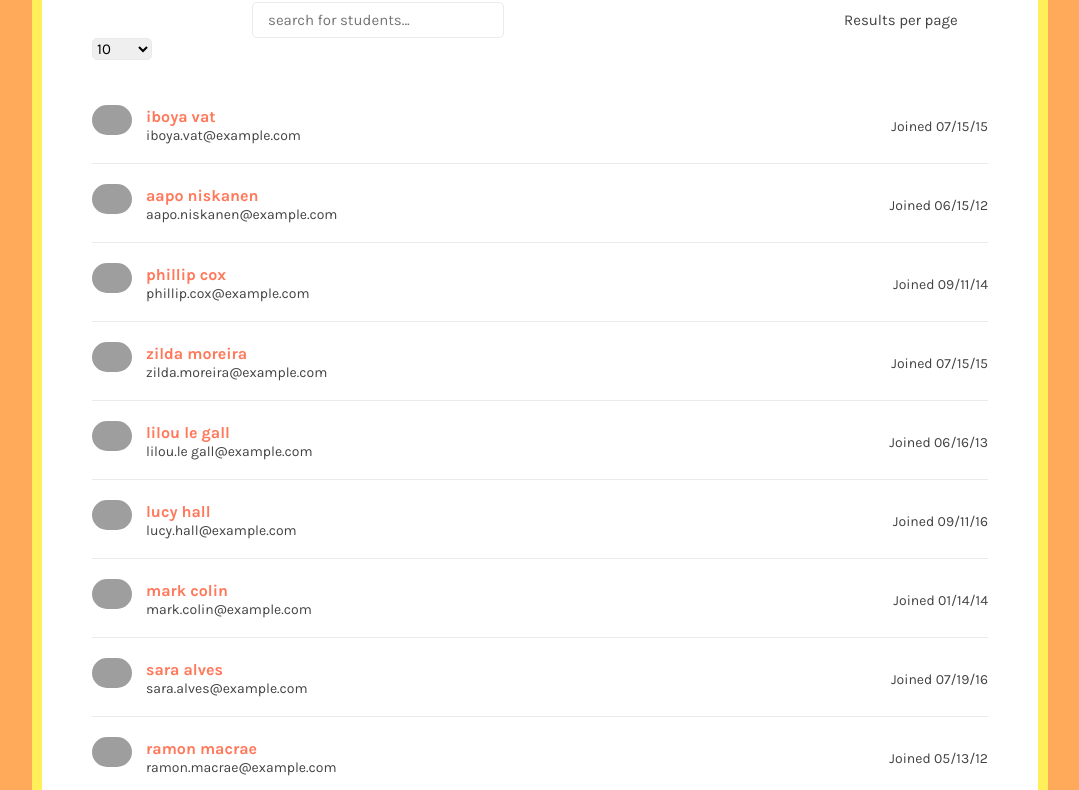
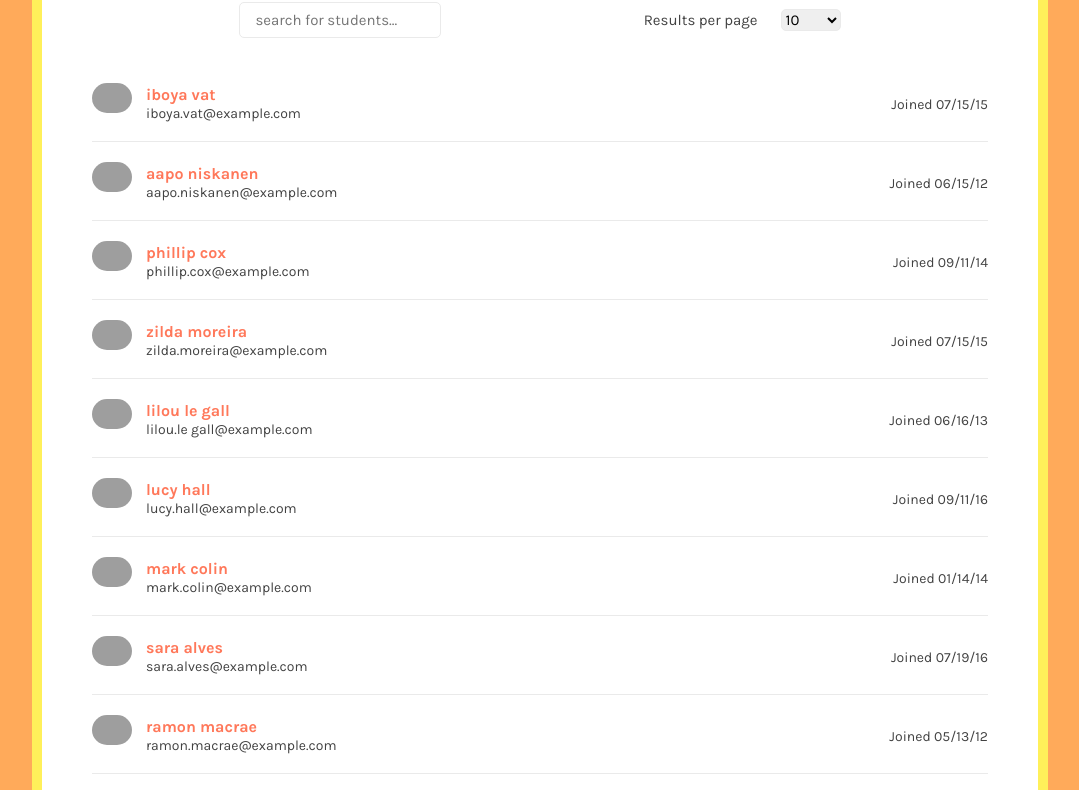
Before and after one commit to kimdrezdon/list-pagination-and-filtering, a plain HTML site: page index.html in a window 1280 px wide. Shown: the part 151-941 px from the top of the page, without its empty margins (100-1179 px from the left). Drawn offline with Linux system fonts and the light colour scheme; grey boxes are pictures that could not be loaded.

Commit message:
Fix alignment of search header

```diff
--- a/css/design.css
+++ b/css/design.css
@@ -27,6 +27,11 @@ body{
     text-align: center;
   }
 
+  .page-header .student-search {
+    width: 100%;
+    text-align: center;
+  }
+
     .page-header .student-search input{
       border-radius: 5px;
       border: 1px solid #eaeaea;
@@ -34,15 +39,15 @@ body{
       font-size: 15px;
       font-family: 'Karla', sans-serif;
       display: inline-block;
-      width: 220px;
-      margin-left: 160px;
+      width: 170px;
+      text-align: left;
     }
 
     .page-header .student-search label{
       font-size: 15px;
       font-family: 'Karla', sans-serif;
-      width: 140px;
-      margin-left: 340px;
+      width: 160px;
+      margin-left: 20%;
       display: inline-block;
     }
 
```
